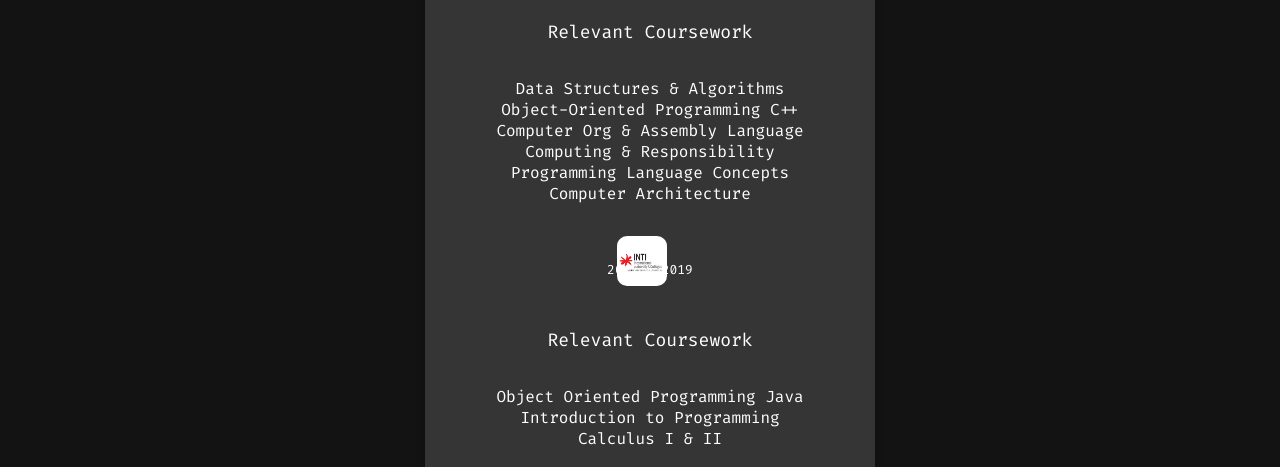
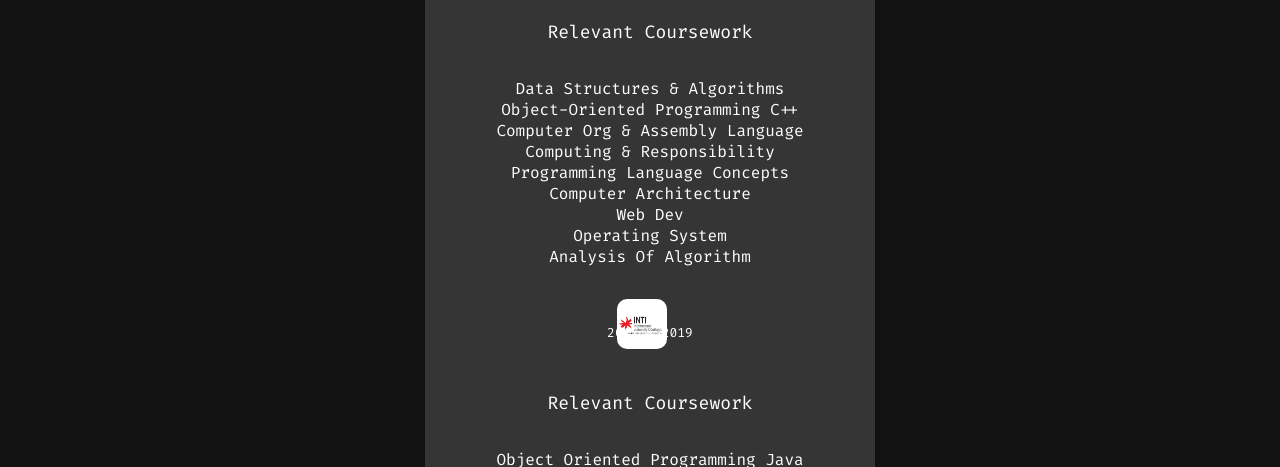
Before and after one commit to dennisong45/dennisong45.github.io, a plain HTML site: page index.html in a window 1280 px wide. Shown: the part 776-1243 px from the top of the page. Drawn offline with Linux system fonts and the light colour scheme.

Commit message:
Update index.html

```diff
--- a/index.html
+++ b/index.html
@@ -122,6 +122,12 @@
                         Programming Language Concepts
                         <br>
                         Computer Architecture
+                <br>
+                        Web Dev
+                 <br>
+                        Operating System
+                <br>
+                        Analysis Of Algorithm
 
 
               </p>
```
